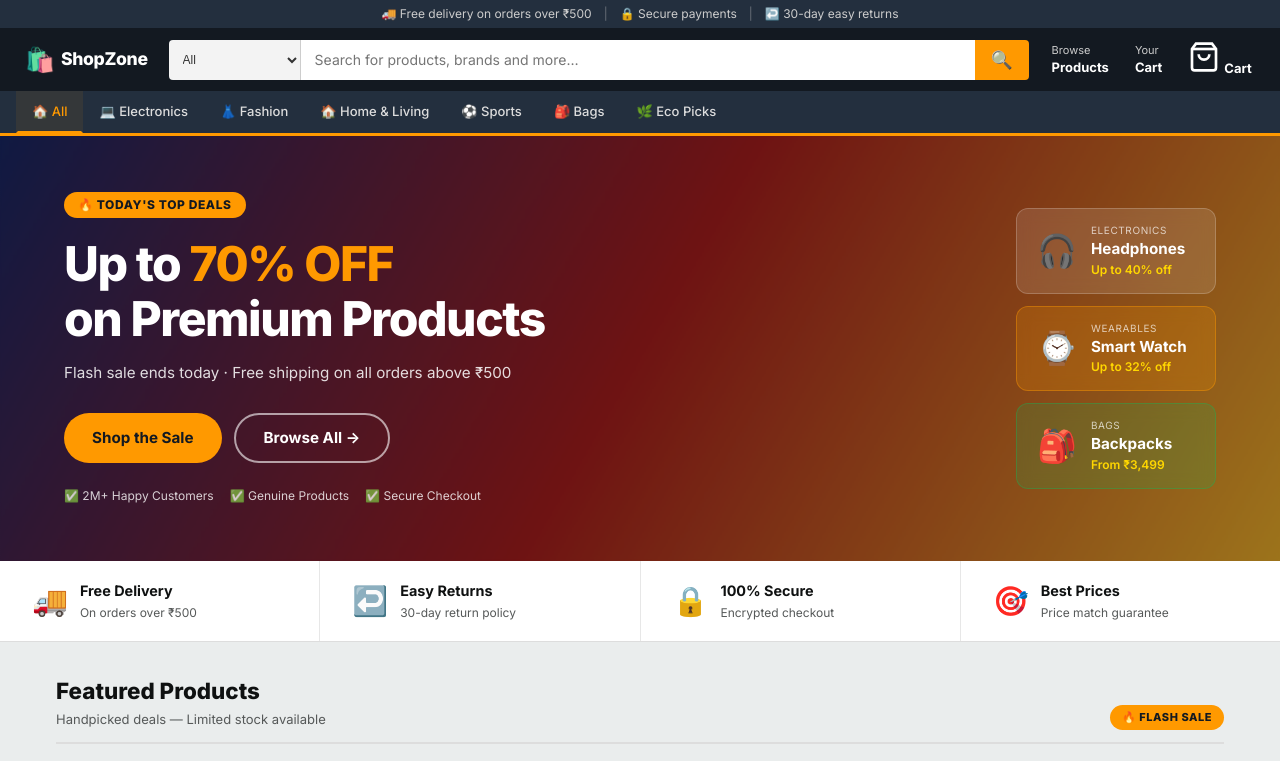
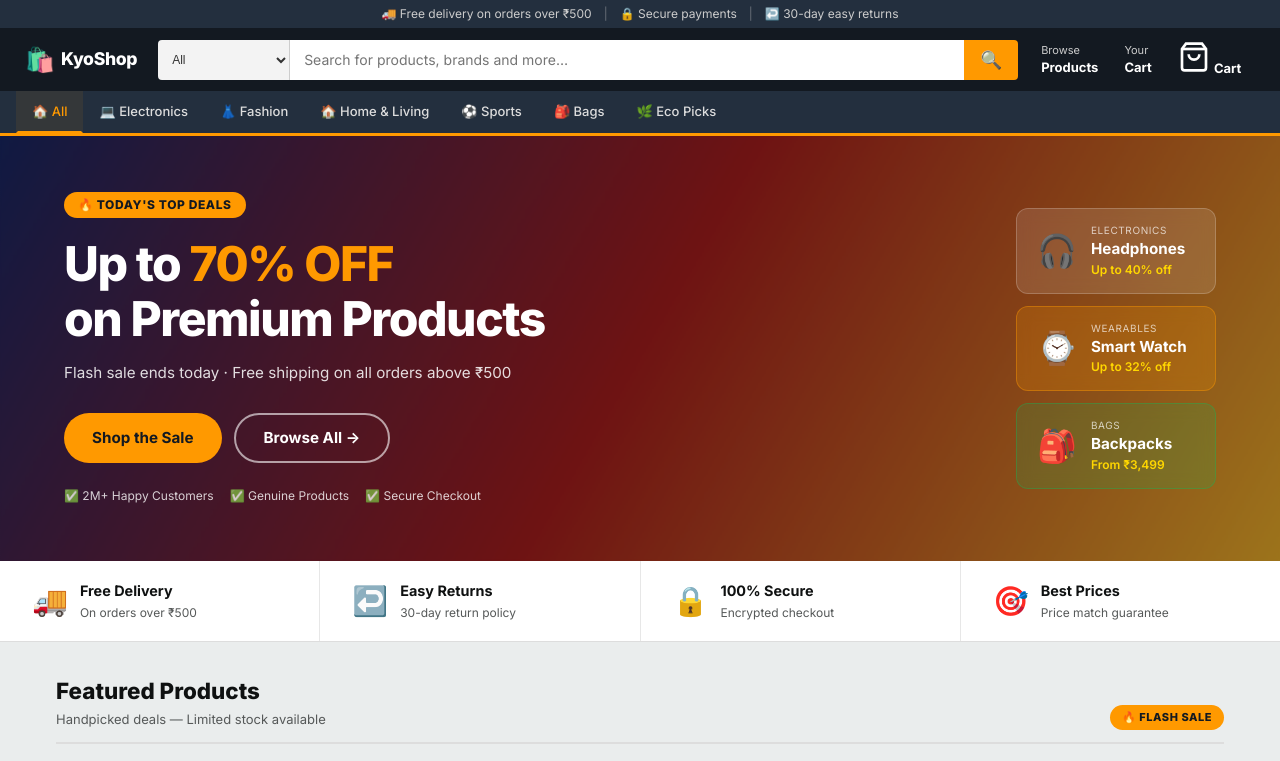
Before and after one commit to soham-kyo/KyoShop, a plain HTML site: page index.html in a window 1280 px wide. Shown: the top 761 px of the page. Drawn offline with nearby package versions, Linux system fonts and the light colour scheme.

Commit message:
Update index.html

```diff
--- a/index.html
+++ b/index.html
@@ -85,7 +85,7 @@
       <div class="navbar-inner">
         <div class="brand">
           <span class="brand-icon">🛍️</span>
-          <span class="brand-name">ShopZone</span>
+          <span class="brand-name">KyoShop</span>
         </div>
 
         <div class="search-bar">
```
